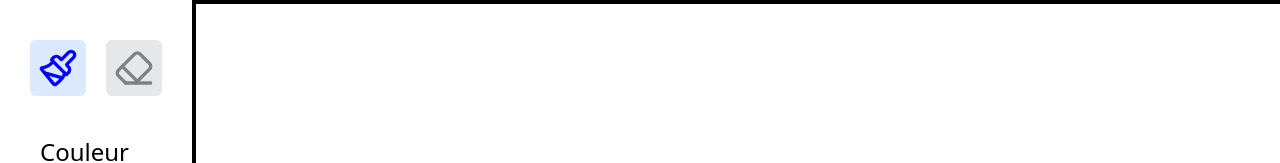
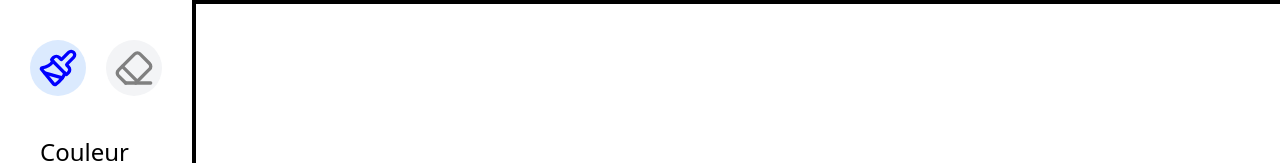
Before and after one commit to clement6292/websocket_vue, a Vue app in the folder front/wallSocket/: page / in a window 1280 px wide. Shown: the top 163 px of the page. Built offline with nearby package versions, Linux system fonts and the light colour scheme; the HTML template or start-up script is replaced by a standard one.

Commit message:
tout oklm

```diff
--- a/front/wallSocket/src/components/CanvasComponent.vue
+++ b/front/wallSocket/src/components/CanvasComponent.vue
@@ -61,7 +61,7 @@ const draw = (el: MouseEvent) => {
    const ctx = canvas.getContext('2d');
    if(!ctx) return;
 
- drawLIine(ctx, lastPoint.value, currentPoint, drawingStore.color, drawingStore.lineWidth);
+ drawLIine(ctx, lastPoint.value, currentPoint, drawingStore.color, drawingStore.lineWidth, drawingStore.isEraser);
    lastPoint.value = currentPoint;
 }
 
--- a/front/wallSocket/src/components/ToolBarComponent.vue
+++ b/front/wallSocket/src/components/ToolBarComponent.vue
@@ -1,29 +1,54 @@
 <script setup lang="ts">
 import { Paintbrush, Eraser, RotateCcw, Download } from "lucide-vue-next";
-import { useDrawingStore } from "../stores/useDrawingStore"
+import { useDrawingStore } from "../stores/useDrawingStore";
+import { clearCanvas } from "../utils/canvas";
 const drawingStore = useDrawingStore();
+const clear = () => {
+    const canvas = document.querySelector('canvas') as HTMLCanvasElement;
+
+    if (!canvas) return;
+    const ctx = canvas.getContext('2d');
+    if (!ctx) return;
+    clearCanvas(ctx, canvas.width, canvas.height);
+}
 </script>
 <template>
   <div class="toolbar">
     <div>
       <div class="flex gap-5 justify-center mb-10 m-10">
-        <button class="bg-blue-100 p-2 rounded-md cursor-pointer">
+        <button
+          :class="`cursor-pointer p-2 rounded-full ${
+            !drawingStore.isEraser ? 'bg-blue-100' : 'bg-gray-100'
+          }`"
+          @click="drawingStore.setIsEraser(false)"
+        >
           <Paintbrush :size="40" color="blue" />
         </button>
-        <button class="bg-gray-200 p-2 rounded-md cursor-pointer">
+        <button
+          :class="`cursor-pointer p-2 rounded-full ${
+            drawingStore.isEraser ? 'bg-blue-100' : 'bg-gray-100'
+          }`"
+          @click="drawingStore.setIsEraser(true)"
+        >
           <Eraser :size="40" color="gray" />
         </button>
       </div>
-      <div class="m-10">
+      <div  v-if="!drawingStore.isEraser" class="m-10">
         <div class="flex flex-col">
           <label for="" class="text-2xl">Couleur</label>
-          <input type="color" v-model="drawingStore.color" @change="drawingStore.setColor(drawingStore.color)" class="w-[90%] h-10 cursor-pointer" />
+          <input
+            type="color"
+            v-model="drawingStore.color"
+            @change="drawingStore.setColor(drawingStore.color)"
+            class="w-[90%] h-10 cursor-pointer"
+          />
         </div>
         <div class="flex flex-col mb-2">
           <label for="" class="text-2xl">Epaisseur</label>
           <input
             type="range"
-             v-model="drawingStore.lineWidth" @change="drawingStore.setLineWidth(drawingStore.lineWidth)"
+            v-model="drawingStore.lineWidth"
+            @change="drawingStore.setLineWidth(drawingStore.lineWidth)"
             min="1"
             max="50"
             id=""
@@ -35,7 +60,9 @@ const drawingStore = useDrawingStore();
             class="bg-red-100 flex items-center p-2 text-xl gap-2 text-center rounded-md mb-3 w-[90%] h-10 cursor-pointer"
           >
             <RotateCcw :size="20" color="red" />
-            <span class="text-red-500">Clear</span>
+            <span class="text-red-500"
+             @click="clear"
+            >Clear</span>
           </button>
           <button
             class="bg-blue-100 flex items-center p-2 text-xl gap-2 text-center rounded-md w-[90%] h-10 cursor-pointerw"
@@ -49,6 +76,4 @@ const drawingStore = useDrawingStore();
   </div>
 </template>
 
-
-
 <style></style>
--- a/front/wallSocket/src/utils/canvas.ts
+++ b/front/wallSocket/src/utils/canvas.ts
@@ -6,11 +6,12 @@ export const drawLIine = (
     startPoint:Point,
     endPoint:Point,
     color: string,
-    lineWidth:number
+    lineWidth:number,
+    isEraser:boolean
 
 ) =>{
     ctx.beginPath();
-   ctx.strokeStyle = color;
+   ctx.strokeStyle = isEraser ?'white' : color;
    ctx.lineWidth = lineWidth;
    ctx.lineCap ="round";
    ctx.lineJoin = "round";
@@ -19,3 +20,11 @@ export const drawLIine = (
    ctx.stroke();
 
 }
+
+export const clearCanvas =(
+    ctx: CanvasRenderingContext2D,
+    width: number,
+    height: number
+) =>{
+  ctx.clearRect(0, 0, width, height);
+}
```
